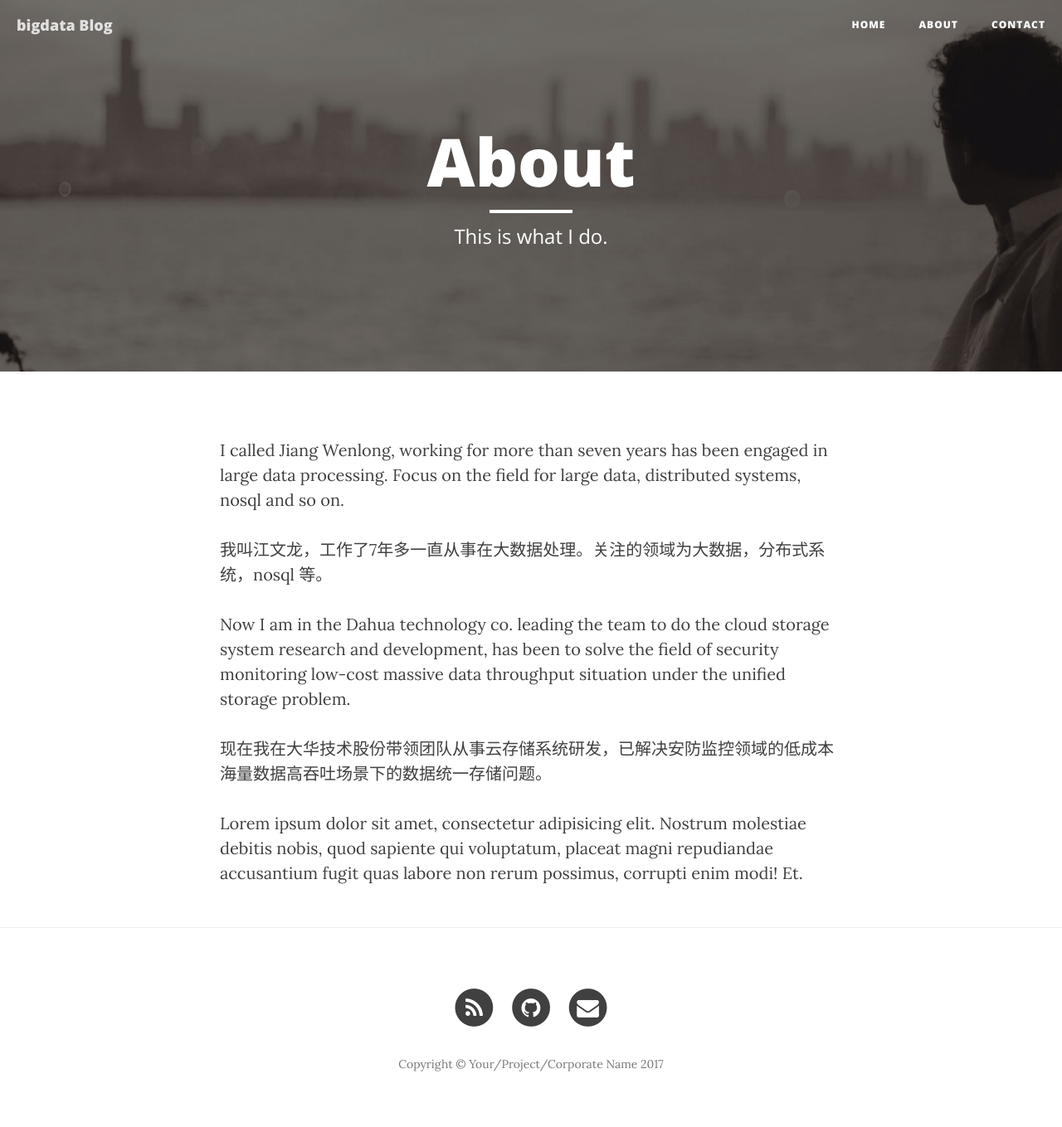
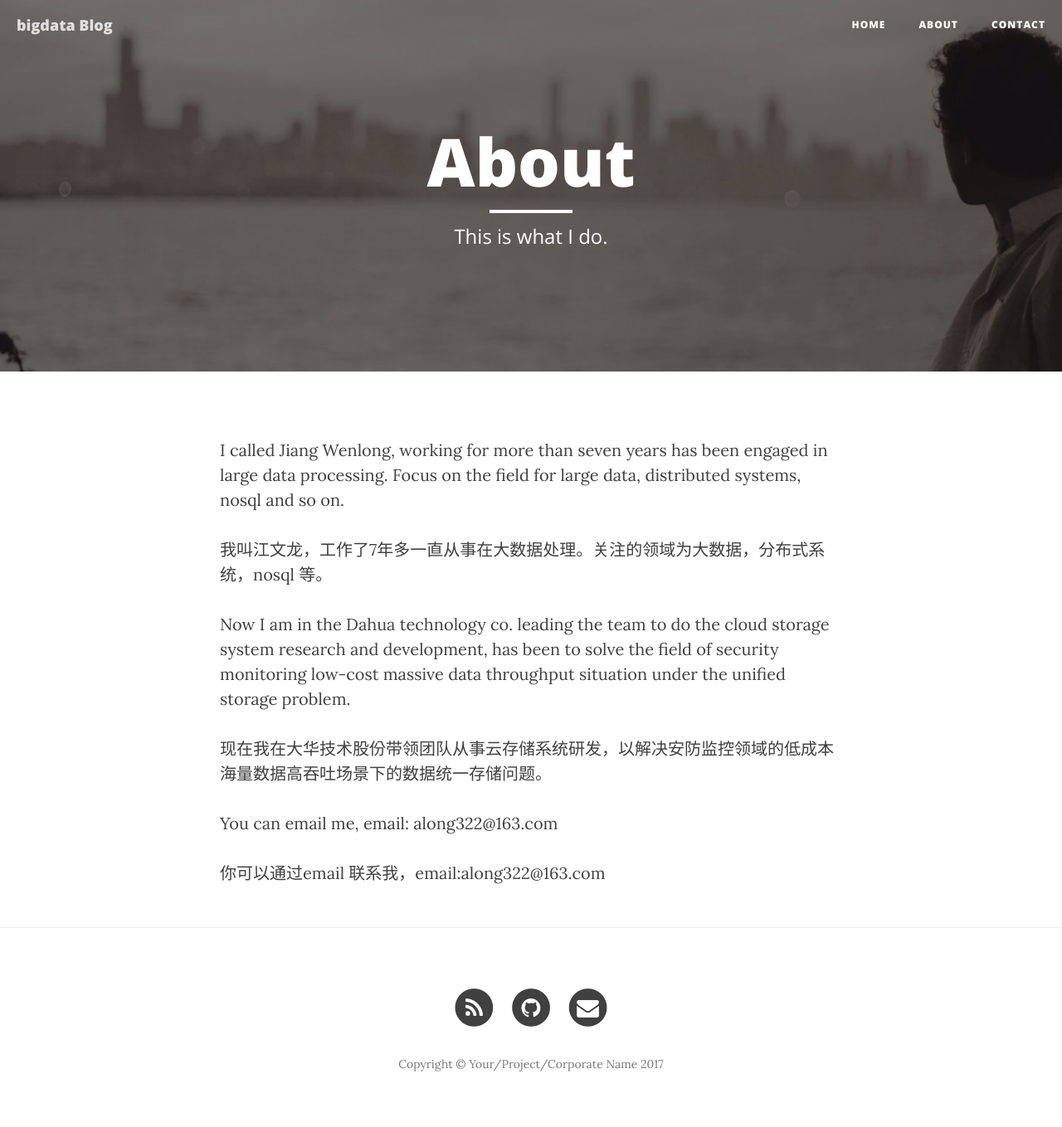
Before and after one commit to iamwljiang/iamwljiang.github.io, a Jekyll site: the page built from about.html, in a window 1280 px wide. Shown: the whole page at 83% size. Built offline with Jekyll 4.4.1, drawn with Linux system fonts in a browser that asks for light colours; nearby versions of some CDN libraries.

Commit message:
modify about

```diff
--- a/about.html
+++ b/about.html
@@ -10,7 +10,8 @@ header-img: "img/about-bg.jpg"
 
 <p>Now I am  in the Dahua technology co. leading the team to do the cloud storage system research and development, has been to solve the field of security monitoring low-cost massive data throughput situation under the unified storage problem.</p>
 
-<p>现在我在大华技术股份带领团队从事云存储系统研发，已解决安防监控领域的低成本海量数据高吞吐场景下的数据统一存储问题。</p>
+<p>现在我在大华技术股份带领团队从事云存储系统研发，以解决安防监控领域的低成本海量数据高吞吐场景下的数据统一存储问题。</p>
 
+<p>You can email me, email: along322@163.com</p>
 
-<p>Lorem ipsum dolor sit amet, consectetur adipisicing elit. Nostrum molestiae debitis nobis, quod sapiente qui voluptatum, placeat magni repudiandae accusantium fugit quas labore non rerum possimus, corrupti enim modi! Et.</p>
+<p>你可以通过email 联系我，email:along322@163.com</p>
```
